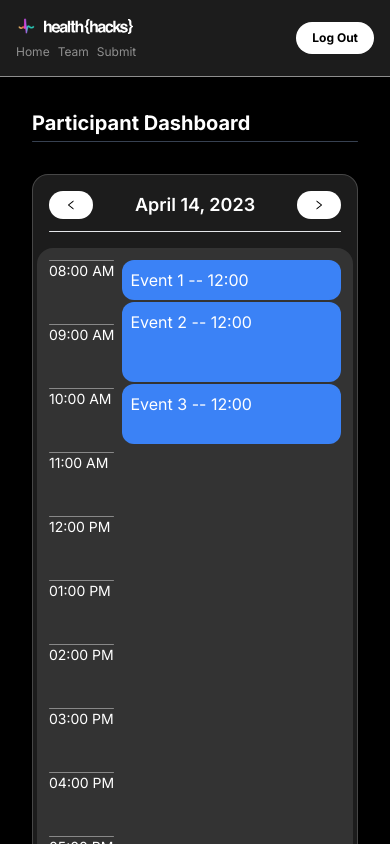
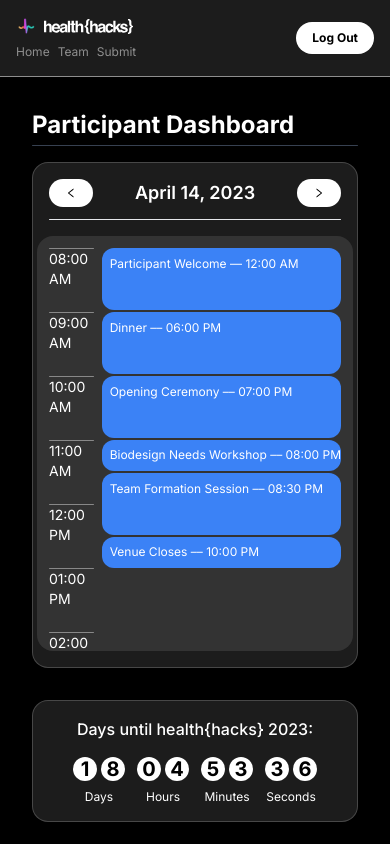
Before and after one commit to michaelhyi/healthhacks-website, a Next.js app in the folder web/: page /dashboard in a window 390 px wide. Shown: the top 844 px of the page. Built offline with nearby package versions, Linux system fonts and the light colour scheme.

Commit message:
Working on schedule v2

```diff
--- a/web/components/dashboard/TitleDash.tsx
+++ b/web/components/dashboard/TitleDash.tsx
@@ -7,8 +7,8 @@
 const TitleDash: React.FC<Props> = ({ title }) => {
   return (
     <div className="mb-4">
-      <p className="text-xl md:text-3xl font-bold mt-2 mb-1">{title}</p>
-      <hr className="h-[1px] bg-gray-700 border-0 rounded mb-8"></hr>
+      <p className="text-2xl md:text-3xl font-bold mt-2 mb-1">{title}</p>
+      <hr className="h-[1px] bg-gray-700 border-0 rounded mb-4 lg:mb-8"></hr>
     </div>
   );
 };
--- a/web/components/dashboard/home/EventHelp.tsx
+++ b/web/components/dashboard/home/EventHelp.tsx
@@ -9,7 +9,7 @@
         Participant HQ:
       </p> */}
       <SubtitleDash title="Launch Pad" />
-      <div className="flex flex-wrap gap-x-4 gap-y-4">
+      <div className="flex flex-wrap gap-x-2 gap-y-2">
         <button className="text-center bg-white text-black px-4 py-2 w-auto rounded-3xl text-xs md:text-sm font-bold opacity-100 hover:cursor-pointer duration-500 hover:opacity-75">
           Participant Handbook
         </button>
--- a/web/components/dashboard/home/EventSchedule.tsx
+++ b/web/components/dashboard/home/EventSchedule.tsx
@@ -5,17 +5,22 @@
 function Scheduler() {
   const [currentDate, setCurrentDate] = useState(moment('2023-04-14'));
   const [events, setEvents] = useState([
-    { time: moment('2023-04-14 08:00:00'), title: 'Event 1', duration: 60, link: 'https://example.com/event1' },
-    { time: moment('2023-04-14 11:00:00'), title: 'Event 2', duration: 120, link: 'https://example.com/event2' },
-    { time: moment('2023-04-14 14:00:00'), title: 'Event 3', duration: 90, link: 'https://example.com/event3' },
-    // Add more events here
+    { time: moment('2023-04-14 17:00:00'), title: 'Participant Welcome', duration: 60, link: 'https://example.com/event1' },
+    { time: moment('2023-04-14 18:00:00'), title: 'Dinner', duration: 60, link: 'https://example.com/event2' },
+    { time: moment('2023-04-14 19:00:00'), title: 'Opening Ceremony', duration: 60, link: 'https://example.com/event3' },
+    { time: moment('2023-04-14 20:00:00'), title: 'Biodesign Needs Workshop', duration: 30, link: 'https://example.com/event3' },
+    { time: moment('2023-04-14 20:30:00'), title: 'Team Formation Session', duration: 60, link: 'https://example.com/event3' },
+    { time: moment('2023-04-14 22:00:00'), title: 'Venue Closes', duration: 30, link: 'https://example.com/event3' },
+
+
+
   ]);
 
   // Calculate the number of minutes between 12 AM and the start of the first event
   const startOffset = events.length > 0 ? moment.duration(events[0].time.diff(events[0].time.startOf('day'))).asMinutes() : 0;
 
   // Calculate the number of minutes between 12 AM and the end of the last event
-  const endOffset = events.length > 0 ? moment.duration(events[events.length - 1].time.clone().add(events[events.length - 1].duration, 'minutes').diff(moment().startOf('day'))).asMinutes() : 0;
+  // const endOffset = events.length > 0 ? moment.duration(events[events.length - 1].time.clone().add(events[events.length - 1].duration, 'minutes').diff(moment().startOf('day'))).asMinutes() : 0;
 
 
   const handlePrevDay = () => {
@@ -38,20 +43,38 @@
 
   const renderEvents = () => {
     return events.map((event, index) => {
-      const start = moment.duration(event.time.diff(event.time.startOf('day'))).asMinutes() - startOffset;
-      console.log(event);
+      const times = event;
+      const start = moment.duration(event.time.diff(event.time)).asMinutes() - startOffset;
       const end = start + event.duration;
-      const height = (event.duration / 60) * 40;
+      const height = (event.duration / 60) * 62;
+      console.log(event.time.format('HH:mm'));
+      if (event.duration <= 30) {
         return (
           <div
-          className="event text-white block w-full h-24 bg-blue-500 rounded-xl p-2"
+            className="event flex items-center text-white block w-full h-24 bg-blue-500 rounded-xl pl-2 text-xs xl:text-sm overflow-hidden whitespace-nowrap text-clip"
             key={index}
             style={{ top: start, height }}
             onClick={() => window.open(event.link)}
           >
-          {event.title} -- {event.time.format('hh:mm')}
+            <p className='overflow-hidden whitespace-nowrap text-clip'>
+              {event.title} –– {event.time.format('hh:mm A')}
+            </p>
           </div>
         );
+      } else {
+        return (
+          <div
+            className="event text-white block w-full h-24 bg-blue-500 rounded-xl pl-2 pt-2 text-xs xl:text-sm overflow-hidden whitespace-nowrap text-clip"
+            key={index}
+            style={{ top: start, height }}
+            onClick={() => window.open(event.link)}
+          >
+            <p className='overflow-hidden whitespace-nowrap text-clip'>
+              {event.title} –– {event.time.format('hh:mm A')}
+            </p>
+          </div>
+        );
+      }
     });
   };
 
@@ -59,11 +82,11 @@
     <div className='flex flex-col  bg-hh-gray border border-[#aaa] border-opacity-30 rounded-2xl p-4 md:p-8 h-full w-full p-4 overflow-hidden'>
       <div className="header flex flex-row items-center justify-between mb-2">
         <button className="text-center bg-white text-black px-4 py-2 w-auto rounded-3xl text-xs md:text-sm font-bold opacity-100 hover:cursor-pointer duration-500 hover:opacity-75" onClick={handlePrevDay}>
-          <AiOutlineLeft/>
+          <AiOutlineLeft />
         </button>
         <h2 className="text-lg font-semibold">{currentDate.format('MMMM DD, YYYY')}</h2>
         <button className="text-center bg-white text-black px-4 py-2 w-auto rounded-3xl text-xs md:text-sm font-bold opacity-100 hover:cursor-pointer duration-500 hover:opacity-75" onClick={handleNextDay}>
-          <AiOutlineRight/>
+          <AiOutlineRight />
         </button>
       </div>
       <hr className="h-[1px] bg-gray-200 border-0 rounded my-1 mb-4"></hr>
@@ -92,65 +115,3 @@
 }
 
 export default Scheduler;
-
-
-
-// import { useState } from 'react';
-// import moment from 'moment';
-
-// const EventSchedule = () => {
-  // const [events, setEvents] = useState([
-  //   { time: moment('2023-04-07 09:00:00'), title: 'Event 1', duration: 60, link: 'https://example.com/event1' },
-  //   { time: moment('2023-04-07 11:00:00'), title: 'Event 2', duration: 120, link: 'https://example.com/event2' },
-  //   { time: moment('2023-04-07 14:00:00'), title: 'Event 3', duration: 90, link: 'https://example.com/event3' },
-  //   // Add more events here
-  // ]);
-
-  // // Calculate the number of minutes between 12 AM and the start of the first event
-  // const startOffset = events.length > 0 ? moment.duration(events[0].time.diff(moment().startOf('day'))).asMinutes() : 0;
-
-  // // Calculate the number of minutes between 12 AM and the end of the last event
-  // const endOffset = events.length > 0 ? moment.duration(events[events.length - 1].time.clone().add(events[events.length - 1].duration, 'minutes').diff(moment().startOf('day'))).asMinutes() : 0;
-
-  // // Render the time slots from 12 AM to 11 PM
-  // const renderTimeSlots = () => {
-  //   const timeSlots = [];
-  //   for (let i = 0; i < 24; i++) {
-  //     const time = moment().startOf('day').add(i, 'hours');
-  //     timeSlots.push(
-  //       <div className="time-slot" key={i}>
-  //         {time.format('h:mm A')}
-  //       </div>
-  //     );
-  //   }
-  //   return timeSlots;
-  // };
-
-  // // Render the events as blocks in the schedule
-  // const renderEvents = () => {
-  //   return events.map((event, index) => {
-  //     const start = moment.duration(event.time.diff(moment().startOf('day'))).asMinutes() - startOffset;
-  //     const end = start + event.duration;
-  //     const height = (event.duration / 60) * 40;
-  //     return (
-  //       <div
-  //         className="event text-white"
-  //         key={index}
-  //         style={{ top: start, height }}
-  //         onClick={() => window.open(event.link)}
-  //       >
-  //         {event.title}
-  //       </div>
-  //     );
-  //   });
-  // };
-
-//   return (
-//     <div className="flex flex-row">
-//       <div className="time-slots">{renderTimeSlots()}</div>
-//       <div className="schedule">{renderEvents()}</div>
-//     </div>
-//   );
-// };
-
-// export default EventSchedule;
--- a/web/pages/_app.tsx
+++ b/web/pages/_app.tsx
@@ -2,8 +2,20 @@
 import { ChakraProvider } from "@chakra-ui/react";
 import type { AppProps } from "next/app";
 import Helmet from "../components/Helmet";
+import { useRouter } from "next/router";
+import React, { useEffect } from "react";
+
+
 
 export default function App({ Component, pageProps }: AppProps) {
+  const router = useRouter();
+
+  useEffect(() => {
+    if (window.location.host.split(".")[0] === "dashboard") {
+      router.push("/dashboard");
+    }
+  }, []);
+
   return (
     <ChakraProvider>
       <Helmet />
--- a/web/pages/dashboard/index.tsx
+++ b/web/pages/dashboard/index.tsx
@@ -28,13 +28,13 @@
 
   return (
     <NavbarContainer>
-      <div className="m-8 lg:m-16">
+      <div className="m-8 lg:m-12 xl:m-16">
         <TitleDash title="Participant Dashboard" />
-        <div className="flex flex-col lg:flex-row h-full gap-x-8">
-          <div className="w-full xl:w-1/2 h-[90vh]">
+        <div className="flex flex-col lg:flex-row h-full gap-x-8 gap-y-8">
+          <div className="w-full lg:w-1/2 h-[60vh]">
             <Scheduler/>
           </div>
-          <div className="flex flex-col w-full xl:w-1/2 gap-y-8">
+          <div className="flex flex-col w-full lg:w-1/2 gap-y-8">
             <div className="">
               <EventCountdown />
             </div>
```
Lines whose indentation alone changed are shown as unchanged.
